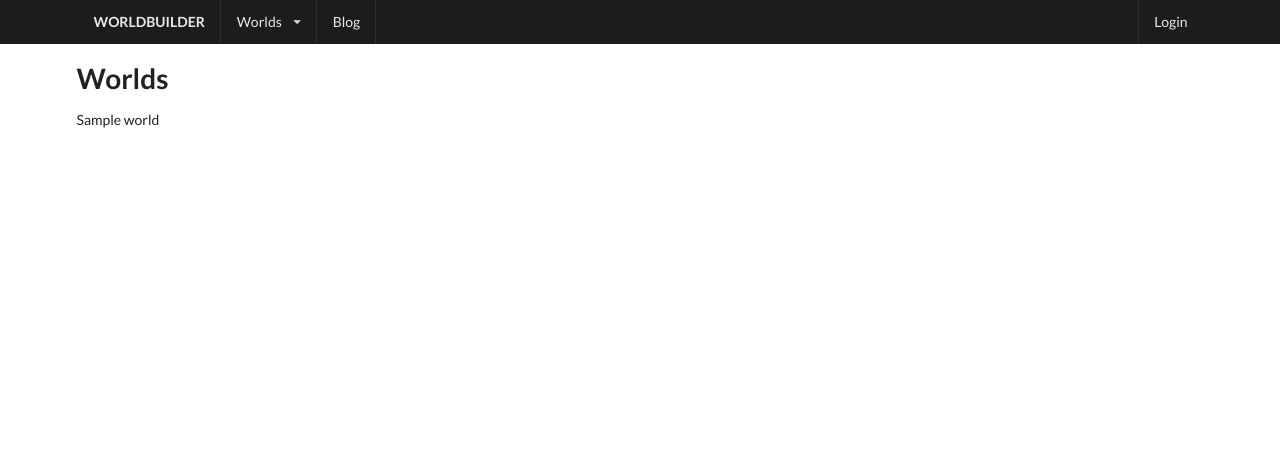
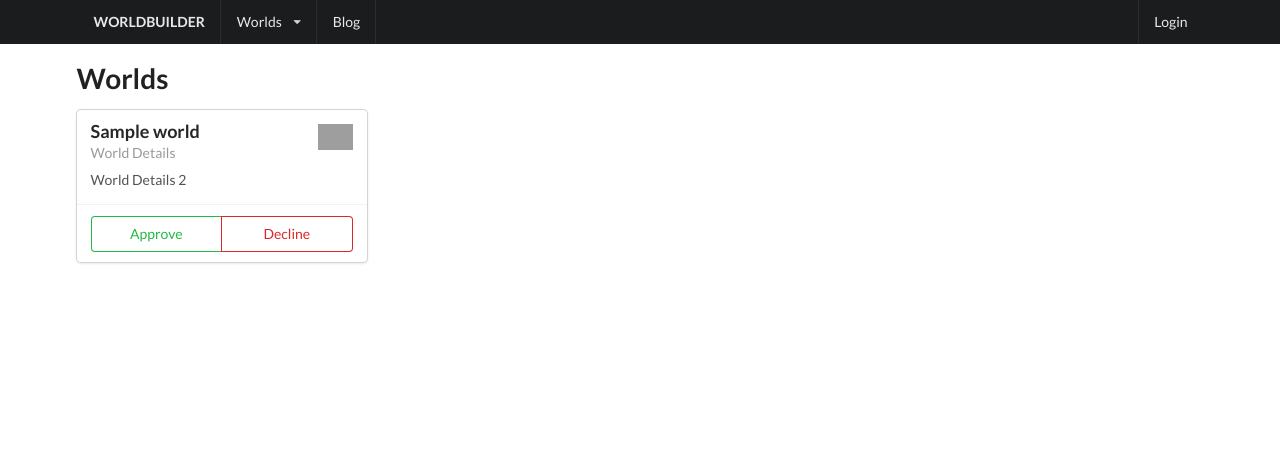
Before and after one commit to dylanlott/djworldbuilder, a Django app: template worlds/templates/worlds/worlds.html in a window 1280 px wide. Shown: the top 463 px of the page. Run offline with Django 3.2, Linux system fonts and the light colour scheme; the template is opened without the code that fills it: values that come from a table or form of the project are taken from there, others are empty; tables that the repository leaves empty hold one stand-in row (values such as "Sample post"); parts of the project's set-up code (start-up, migrations or seed data) failed here and were passed over; grey boxes are pictures that could not be loaded.

Commit message:
working on worlds app

```diff
--- a/worlds/templates/worlds/create_world.html
+++ b/worlds/templates/worlds/create_world.html
@@ -4,10 +4,10 @@
 
 <h1>Create World</h1>
 
-<form action="/worlds/create" method="post">
+<form action="/worlds/create" method="post" class="ui">
     {% csrf_token %}
-    {{ form }}
-    <input type="submit" value="Submit" />
+    {{ form.as_p }}
+    <input type="submit" value="Submit" class="ui button"/>
 </form>
 
 
--- a/worlds/templates/worlds/worlds.html
+++ b/worlds/templates/worlds/worlds.html
@@ -1,15 +1,30 @@
-{% extends "main/templates/main/base.html" %}
-
-{% block content %}
-
+{% extends "main/templates/main/base.html" %} {% block content %}
 <h1>Worlds</h1>
-
-{% for world in worlds %}
-  <p> {{world}} </p>
-{% endfor %}
+<div class="ui cards">
+    {% for world in worlds %}
+    <div class="card">
+        <div class="content">
+            <img class="right floated mini ui image" src="/images/avatar/large/elliot.jpg">
+            <div class="header">
+                {{world}}
+            </div>
+            <div class="meta">
+                World Details
+            </div>
+            <div class="description">
+                World Details 2
+            </div>
+        </div>
+        <div class="extra content">
+            <div class="ui two buttons">
+                <div class="ui basic green button">Approve</div>
+                <div class="ui basic red button">Decline</div>
+            </div>
+        </div>
+        {% endfor %}
+    </div>
+</div>
 
 {% if not worlds %}
-  <p>You have no worlds. </p>
-{% endif %}
-
-{% endblock %}
+<p>You have no worlds. </p>
+{% endif %} {% endblock %}
```
